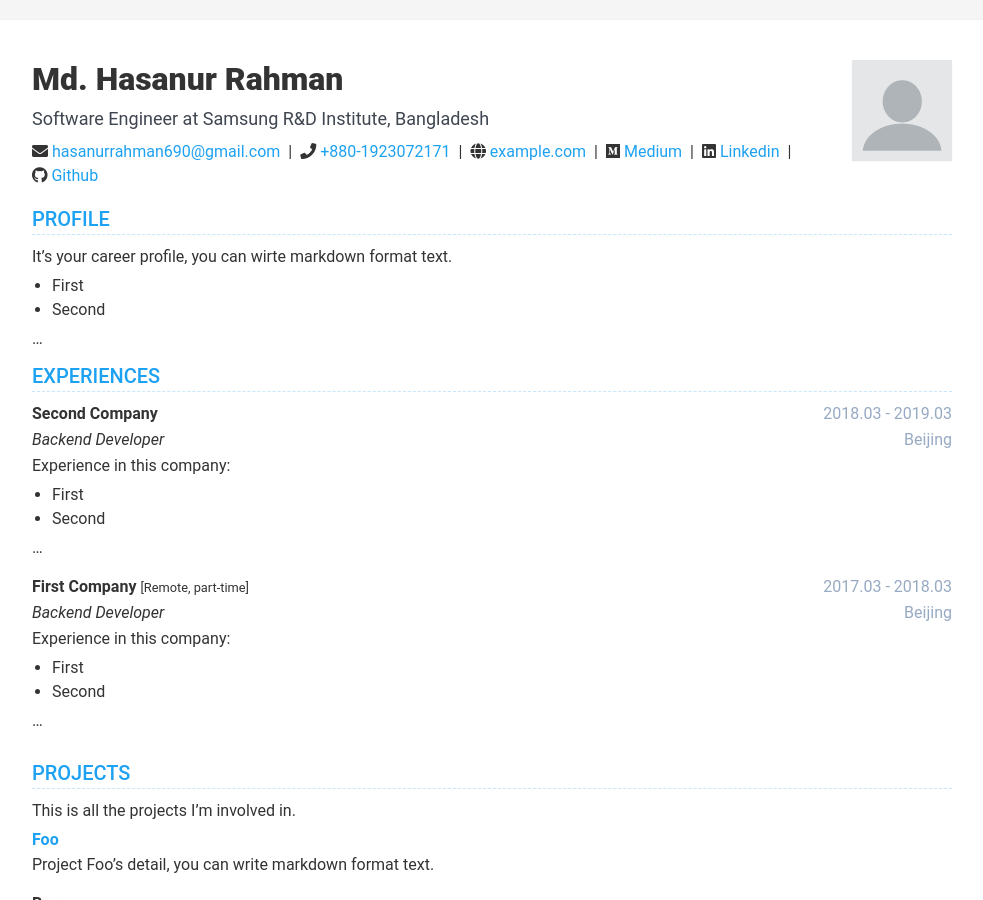
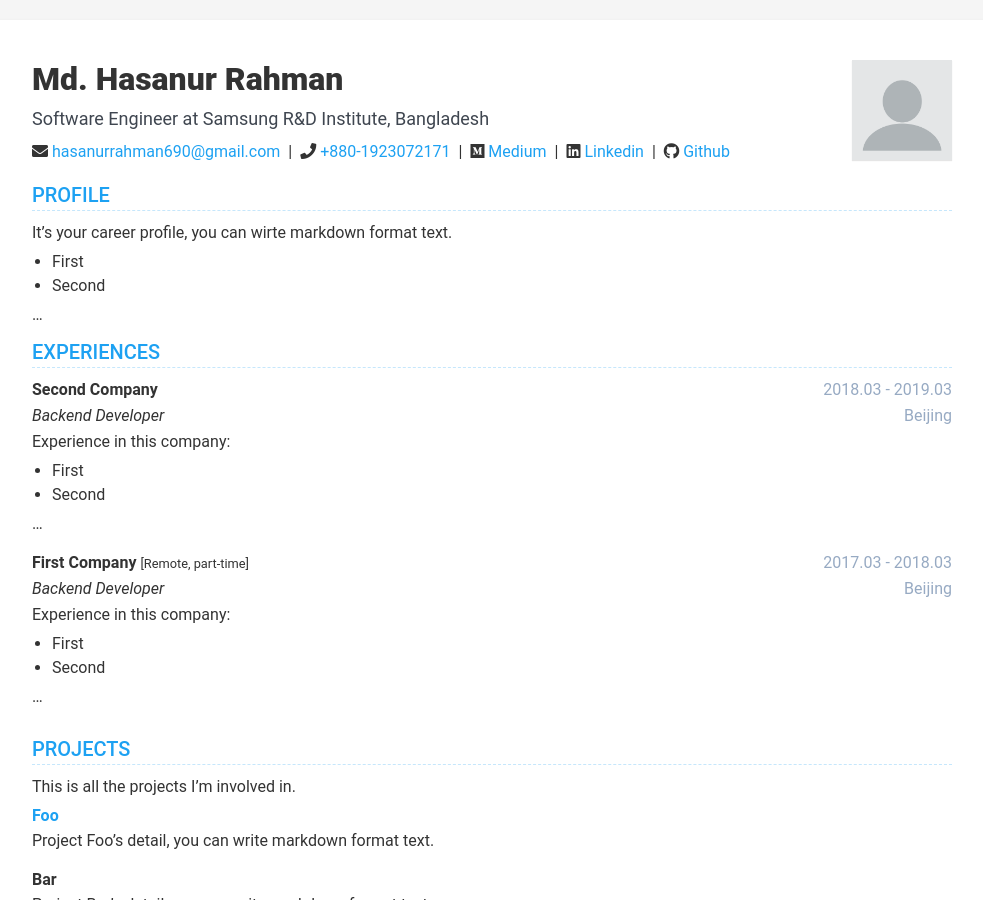
Before and after one commit to umma-salma/hasanur-rahman.github.io, a Jekyll site: the page built from index.html, in a window 1280 px wide and 900 px high. Shown: the whole window, without its empty margins (148-1131 px from the left). Built offline with Jekyll 4.4.1, drawn with Linux system fonts in a browser that asks for light colours; nearby versions of some CDN libraries.

Commit message:
Updated data.yml

```diff
--- a/_data/data.yml
+++ b/_data/data.yml
@@ -10,7 +10,7 @@ contact:
   phone: +880-1923072171
   whatsapp:
   telegram:
-  website: example.com
+  website:
   medium: Medium
   linkedin: Linkedin
   github: Github
```
